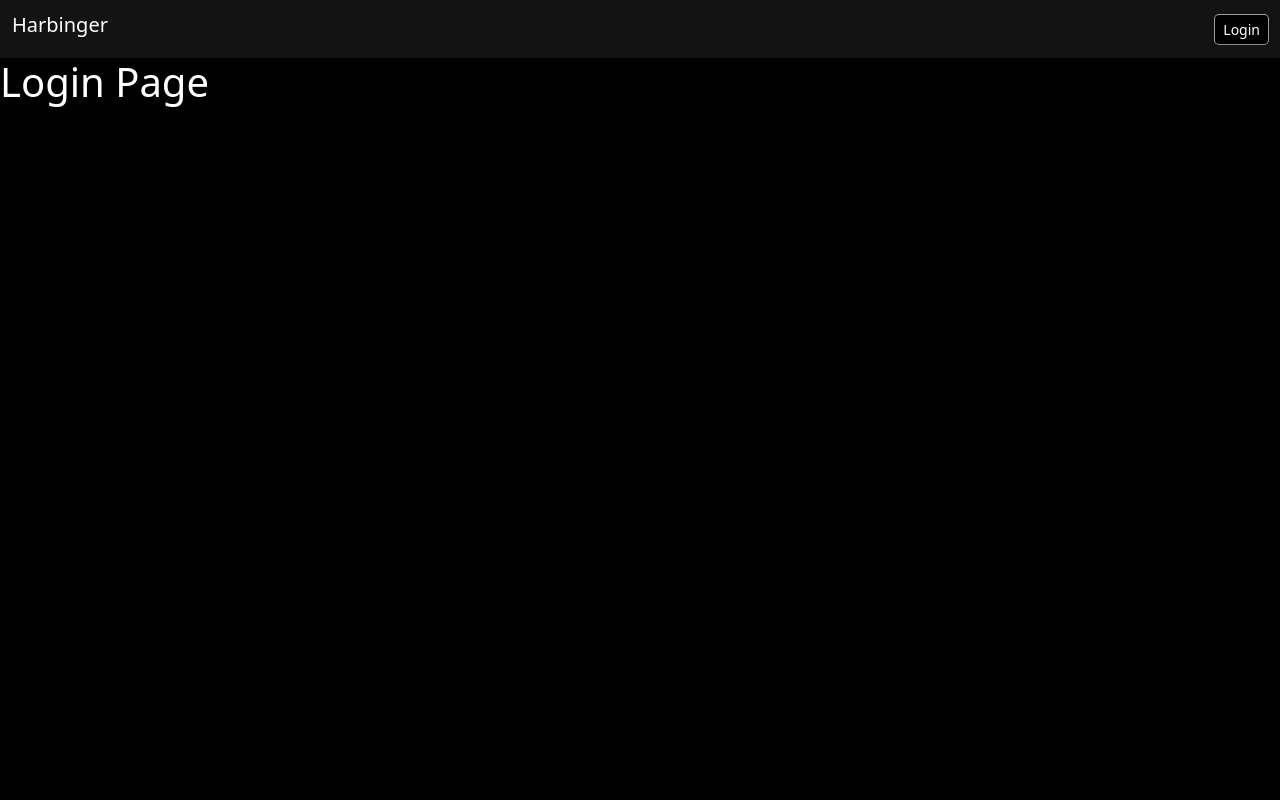
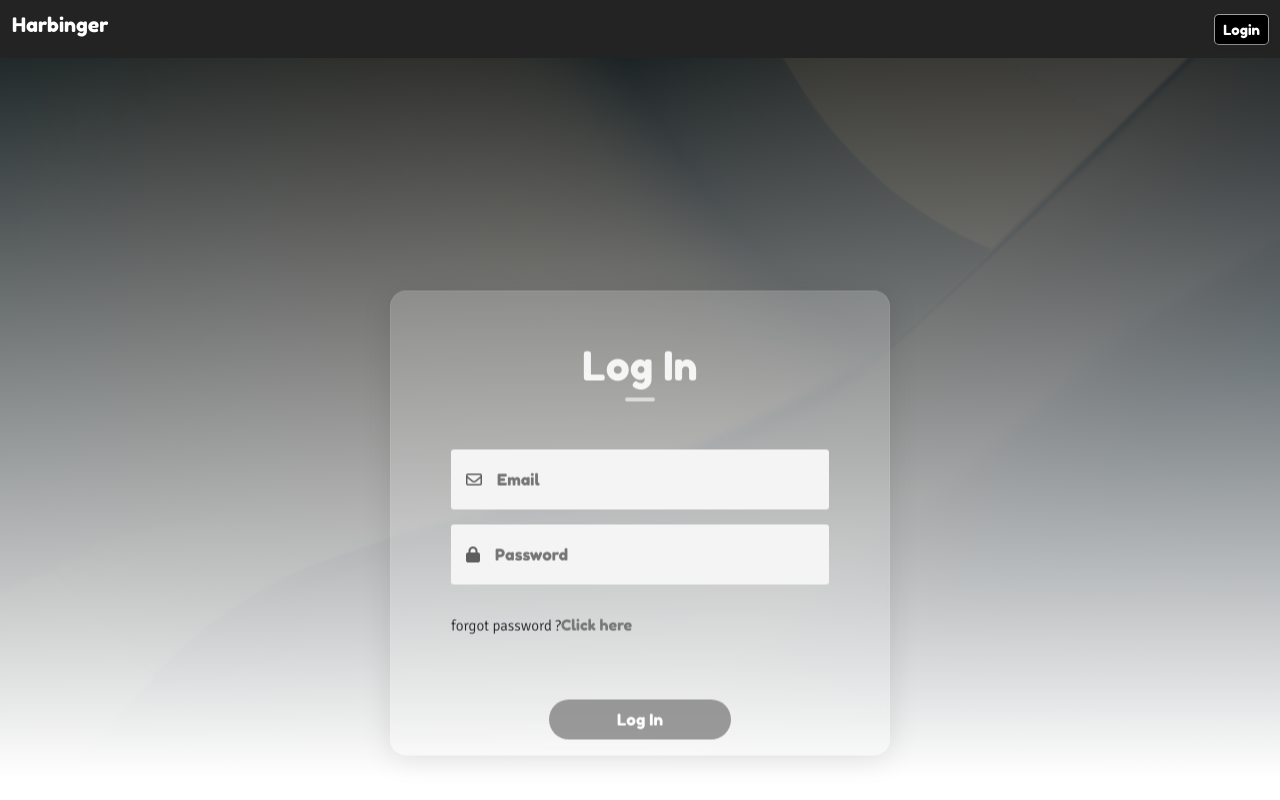
Before and after one commit to Sahal-P/harbinger, a React (Create React App) app in the folder frontend/: page /userLogin in a window 1280 px wide. Built offline with nearby package versions, Linux system fonts and the light colour scheme.

Commit message:
Added Login Page

```diff
--- a/frontend/public/index.html
+++ b/frontend/public/index.html
@@ -13,6 +13,7 @@
 
     <link href="https://cdn.jsdelivr.net/npm/bootstrap@5.2.3/dist/css/bootstrap.min.css" rel="stylesheet" integrity="sha384-rbsA2VBKQhggwzxH7pPCaAqO46MgnOM80zW1RWuH61DGLwZJEdK2Kadq2F9CUG65" crossorigin="anonymous">
     <title>React App</title>
+    <script src="https://kit.fontawesome.com/5f58300fe9.js" crossorigin="anonymous"></script>
   </head>
   <body>
     <noscript>You need to enable JavaScript to run this app.</noscript>
--- a/frontend/src/components/NavigationBar/NavbarStyles.css
+++ b/frontend/src/components/NavigationBar/NavbarStyles.css
@@ -18,7 +18,7 @@
 }
 
 .navigationBar{
-    background-color: #131313;
+    background-color: #131313ed;
 }
 .siteName{
     color: white;
--- a/frontend/src/components/UserLogin/LoginPage.js
+++ b/frontend/src/components/UserLogin/LoginPage.js
@@ -3,10 +3,27 @@ import './LoginPageStyle.css'
 
 function LoginPage() {
   return (
-    <div>
-        <h1>Login Page</h1>
+    <div className="login-container">
+    <div className="form-box">
+        <h1>Log In</h1>
+        <form action="">
+            <div className="login-input-group">
+                <div className="input-field">
+                    <i className="fa-regular fa-envelope"></i>
+                    <input className='login-input' type="email" name="" id="" placeholder="Email"/>
+                </div>
+                <div className="input-field">
+                    <i className="fa-solid fa-lock"></i>
+                    <input className='login-input' type="password" name="" id="" placeholder="Password"/>
+                </div>
+                <p>forgot password ?<a href='/#'>Click here</a></p>
+            </div>
+            <div className="btn-field">
+                <button type="button">Log In</button>
+            </div>
+        </form>
     </div>
-  )
-}
+    </div> )
+  }
 
 export default LoginPage
--- a/frontend/src/components/UserLogin/LoginPageStyle.css
+++ b/frontend/src/components/UserLogin/LoginPageStyle.css
@@ -0,0 +1,119 @@
+@import url('https://fonts.googleapis.com/css2?family=Fredoka+One&display=swap');
+@import url('https://fonts.googleapis.com/css2?family=Fredoka+One&family=Signika:wght@300&display=swap');
+
+html, body {
+    width: 100%;
+    height: 100%;
+    padding: 0px;
+    }
+*{
+    font-family: 'Fredoka One', cursive;
+}
+form p{
+    margin-top: 30px;
+    text-align: left;
+    font-size: 15px;
+    font-family: 'Fredoka One', cursive;
+    font-family: 'Signika', sans-serif;
+}
+form p a {
+    text-decoration: none;
+    color: #38383898;
+}
+.login-container{
+    min-width: 100%;
+    min-height: 90vh;
+    background-image: linear-gradient(rgba(9, 9, 9, 0.8),rgb(255, 255, 255)),url('./images/Login-Background.jpg');
+    background-position: center;
+    background-size: cover;
+    position: relative;
+}
+
+.form-box{
+    width: 90%;
+    max-width: 500px;
+    position: absolute;
+    left: 50%;
+    transform: translate(-50%,50%);
+    padding: 50px 60px 0;
+    text-align: center;
+
+    background: rgba(255, 255, 255, 0.19);
+    border-radius: 16px;
+    box-shadow: 0 4px 30px rgba(0, 0, 0, 0.1);
+    backdrop-filter: blur(3.7px);
+    -webkit-backdrop-filter: blur(3.7px);
+    border: 1px solid rgba(255, 255, 255, 0.07);
+
+}
+
+.form-box h1{
+    font-size: 40px;
+    margin-bottom: 60px;
+    color: #ffffffe6;
+    position: relative;
+}
+
+.form-box h1::after{
+    content: '';
+    width: 30px;
+    height: 4px;
+    border-radius: 3px;
+    background: #ffffff98;
+    position: absolute;
+    bottom: -12px;
+    left: 50%;
+    transform: translate(-50%);
+}
+
+.input-field{
+    background: #f4f4f4;
+    margin: 15px 0;
+    border-radius: 3px;
+    display: flex;
+    align-items: center;
+
+}
+.login-input{
+    width: 100%;
+    background: transparent;
+    border: 0;
+    font-size: medium;
+    color: rgb(58, 58, 58);
+    outline: 0;
+    padding: 18px 15px;
+}
+.login-input-group{
+    height: 250px;
+}
+.input-field i{
+    margin-left: 15px;
+    color: rgba(70, 70, 70, 0.864);
+}
+
+.btn-field{
+    width: 100%;
+    display: flex;
+    justify-content: center;
+
+}
+.btn-field button{
+    margin-bottom: 15px;
+    flex-basis: 48%;
+    background: #7d7d7dc4;
+    color: rgb(255, 255, 255);
+    height: 40px;
+    border-radius: 20px;
+    border: 0;
+    outline: 0;
+    cursor: pointer;
+    transition: background 1s;
+}
+
+@media screen and (max-width: 480px) {
+    .form-box{
+
+        padding: 50px 10px 0;
+    }
+
+}
--- a/frontend/src/index.css
+++ b/frontend/src/index.css
@@ -8,11 +8,6 @@ h1{
     color: white;
 }
 
-body{
-    margin: 0;
-    font-family: system-ui, -apple-system, BlinkMacSystemFont, 'Segoe UI', Roboto, Oxygen, Ubuntu, Cantarell, 'Open Sans', 'Helvetica Neue', sans-serif;
-    background: black;
-}
 
 ul{
     list-style-type: none;
```
Also changed, not shown: frontend/src/components/UserLogin/images/Login-Background.jpg (added).
